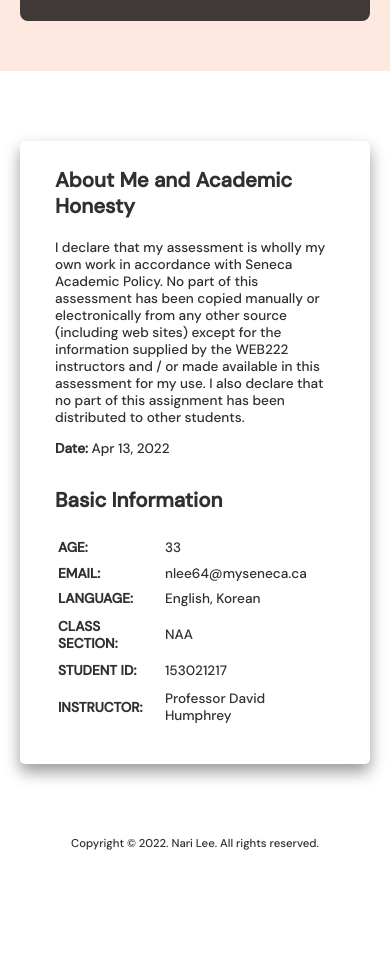
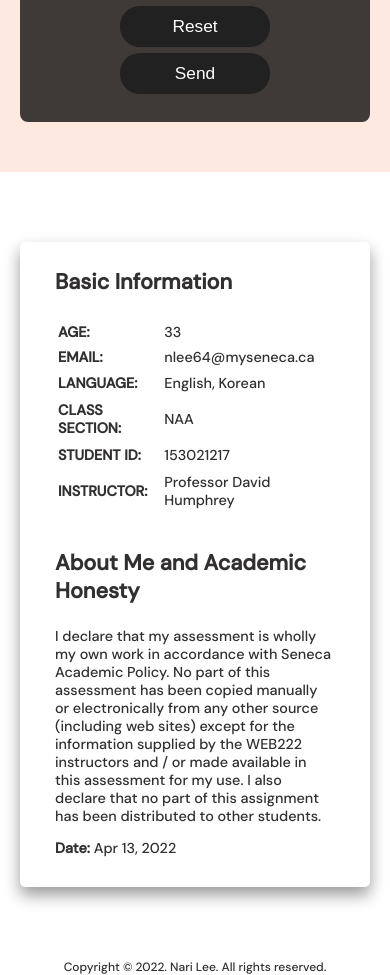
Before and after one commit to nlee64/nlee64.github.io, a plain HTML site: page index.html in a window 390 px wide. Shown: the part 2184-3159 px from the top of the page. Before the commit the page ends 3035 px from the top, so only its background shows below. Drawn offline with Linux system fonts and the light colour scheme.

Commit message:
infographic

```diff
--- a/styles.css
+++ b/styles.css
@@ -30,12 +30,12 @@
     }
 
     body{
-        font-size: 85%;
+        font-size: 90%;
     }
 }
 @media (max-width: 600px) {
     .flex-container-info{
-        flex-direction: column;
+        flex-direction: column-reverse;
     }
 }
 
```
